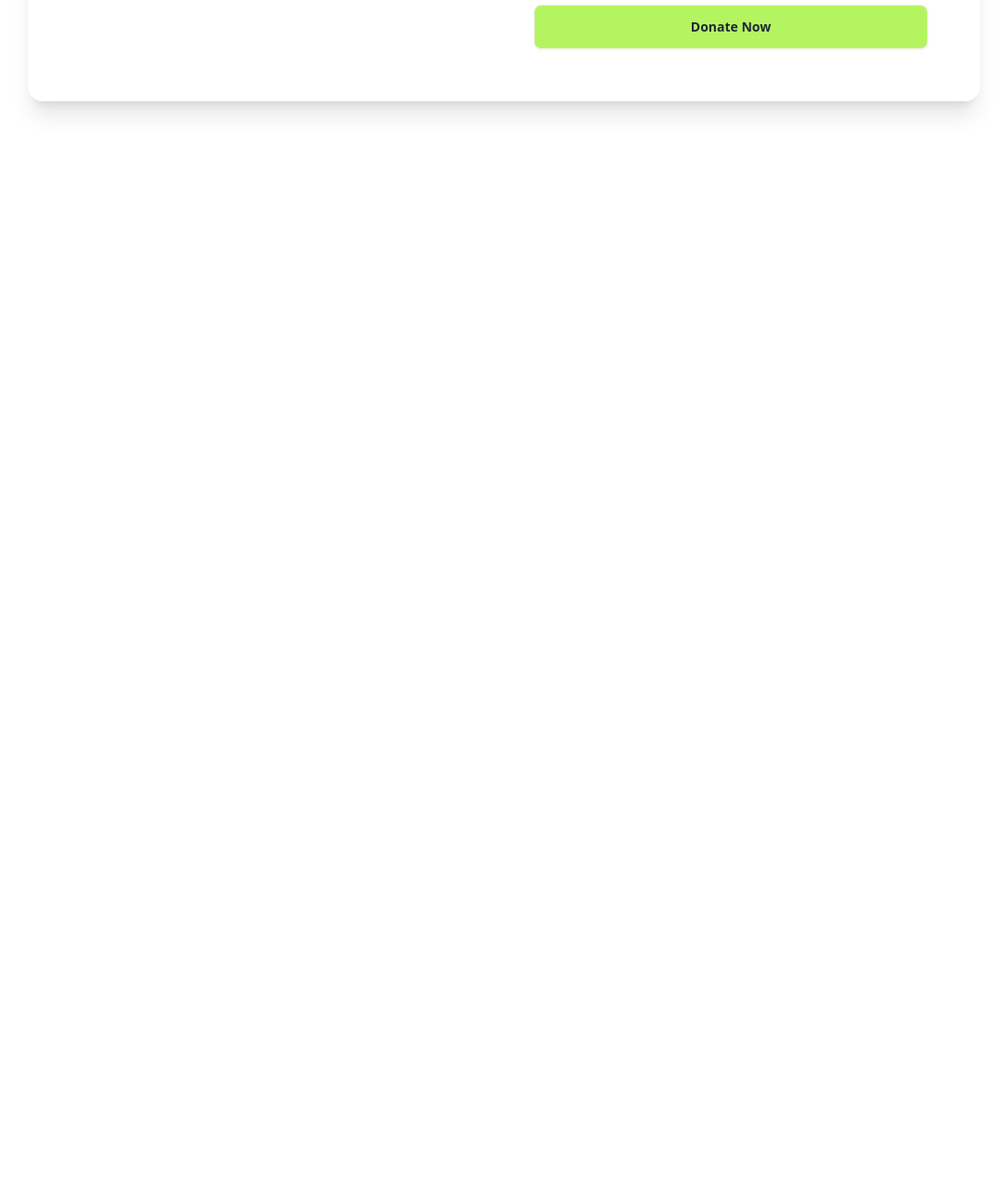
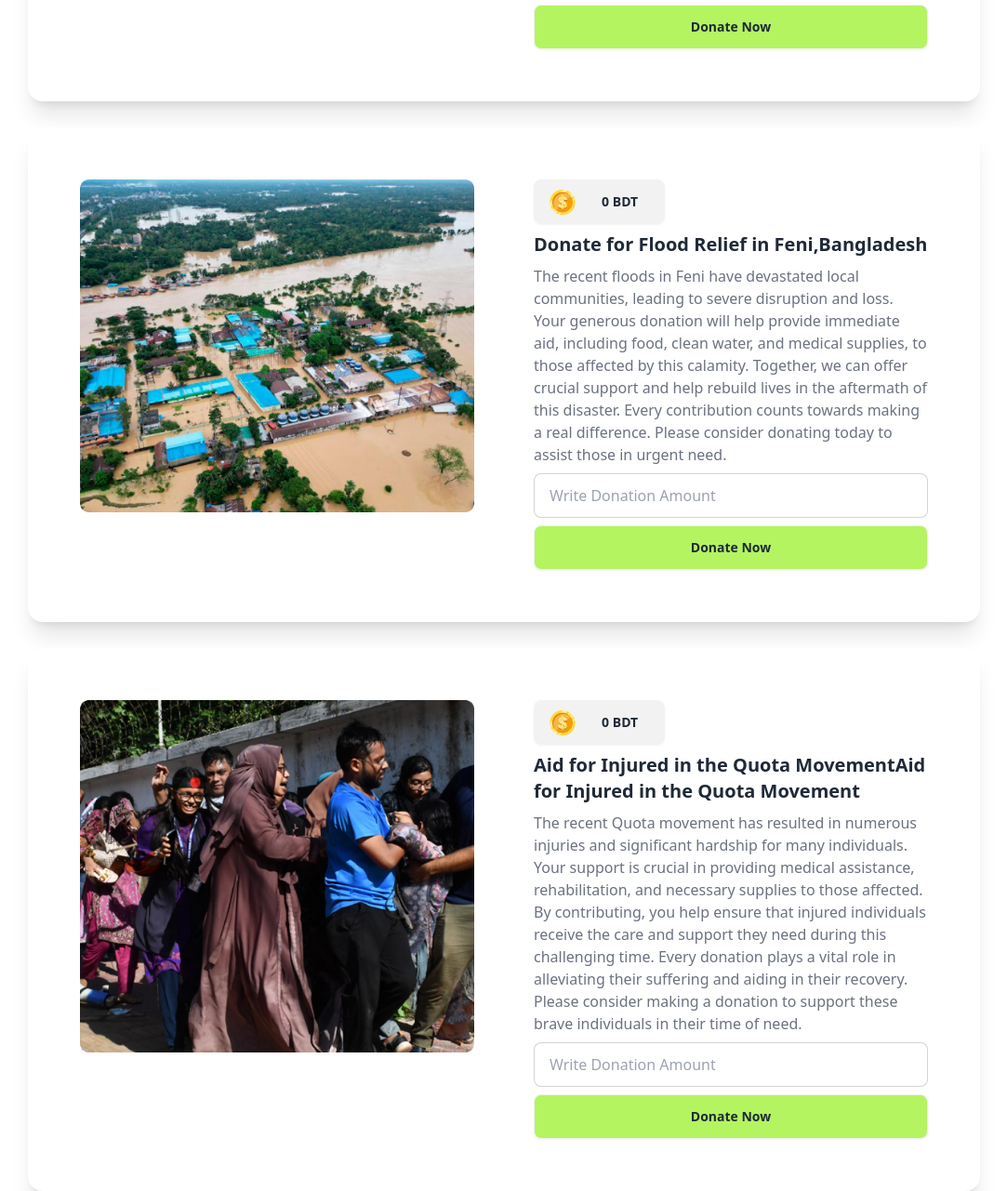
Before and after one commit to SifatSararChistee/donate-bd, a plain HTML site: page index.html in a window 1280 px wide. Shown: the part 528-1809 px from the top of the page at 93% size, without its empty margins (98-1181 px from the left). Before the commit the page ends 800 px from the top, so only its background shows below. Drawn offline with nearby package versions, Linux system fonts and the light colour scheme.

Commit message:
added three cards

```diff
--- a/index.html
+++ b/index.html
@@ -27,15 +27,17 @@
     </style>
   </head>
   <body class=".lexend-font">
-    <header class="bg-[#F9F7F3] sticky top-0 overflow-hidden">
-      <section class="w-4/5 mx-auto">
+    <header class="bg-[#F9F7F3] sticky top-0 overflow-hidden z-10">
+      <section class="lg:w-4/5 md:w-4/5 mx-auto max-w-screen-lg">
         <div class="navbar">
-          <div class="navbar-start">
+          <div class="navbar-start hidden lg:flex md:flex">
             <button class="btn bg-[#B4F461] px-8 font-bold">Blog</button>
           </div>
           <div class="navbar-center">
             <img src="assets/logo.png" alt="" />
-            <a class="btn btn-ghost text-xl font-bold">Donate Bangladesh</a>
+            <a class="btn btn-ghost text-lg lg:text-xl md:text-xl font-bold"
+              >Donate Bangladesh</a
+            >
           </div>
           <div class="navbar-end">
             <img src="assets/coin.png" alt="" />
@@ -50,15 +52,15 @@
         </section>
       </section>
     </header>
-    <main class="w-4/5 mx-auto">
+    <main class="w-4/5 mx-auto max-w-screen-lg gap-7 flex flex-col">
       <!-- first card -->
       <section>
-        <div class="card lg:card-side bg-base-100 shadow-xl p-6">
-          <div class="w-1/2 p-8">
+        <div class="card lg:card-side bg-base-100 shadow-xl lg:p-6 md:p-6">
+          <div class="w-full lg:w-1/2 md:w-1/2 md:p-8 lg:p-8 p-5">
             <img src="assets/noakhali.png" alt="Album" />
           </div>
-          <div class="card-body w-1/2">
-            <div class="bg-[#1111110D] btn flex-row flex w-1/3">
+          <div class="card-body lg:w-1/2">
+            <div class="bg-[#1111110D] btn flex-row flex lg:w-1/3 md:w-1/3">
               <img src="assets/coin.png" alt="" />
               <p class="font-bold pl-2"><span>0</span> BDT</p>
             </div>
@@ -82,6 +84,74 @@
           </div>
         </div>
       </section>
+      <!-- second card -->
+      <section>
+        <div class="card lg:card-side bg-base-100 shadow-xl lg:p-6 md:p-6">
+          <div class="w-full lg:w-1/2 md:w-1/2 md:p-8 lg:p-8 p-5">
+            <img src="assets/feni.png" alt="Album" />
+          </div>
+          <div class="card-body lg:w-1/2">
+            <div class="bg-[#1111110D] btn flex-row flex lg:w-1/3 md:w-1/3">
+              <img src="assets/coin.png" alt="" />
+              <p class="font-bold pl-2"><span>0</span> BDT</p>
+            </div>
+            <h2 class="card-title font-semibold">
+              Donate for Flood Relief in Feni,Bangladesh
+            </h2>
+            <p class="font-normal text-gray-500">
+              The recent floods in Feni have devastated local communities,
+              leading to severe disruption and loss. Your generous donation will
+              help provide immediate aid, including food, clean water, and
+              medical supplies, to those affected by this calamity. Together, we
+              can offer crucial support and help rebuild lives in the aftermath
+              of this disaster. Every contribution counts towards making a real
+              difference. Please consider donating today to assist those in
+              urgent need.
+            </p>
+            <input
+              type="number"
+              placeholder="Write Donation Amount"
+              class="input input-bordered w-full"
+            />
+            <div class="btn bg-[#B4F461] font-bold">Donate Now</div>
+          </div>
+        </div>
+      </section>
+      <!--third  card -->
+      <section>
+        <div class="card lg:card-side bg-base-100 shadow-xl lg:p-6 md:p-6">
+          <div class="lg:w-1/2 md:w-1/2 md:p-8 lg:p-8 p-5">
+            <img src="assets/quota-protest.png" alt="Album" />
+          </div>
+          <div class="card-body lg:w-1/2">
+            <div class="bg-[#1111110D] btn flex-row flex lg:w-1/3 md:w-1/3">
+              <img src="assets/coin.png" alt="" />
+              <p class="font-bold pl-2"><span>0</span> BDT</p>
+            </div>
+            <h2 class="card-title font-semibold">
+              Aid for Injured in the Quota MovementAid for Injured in the Quota
+              Movement
+            </h2>
+            <p class="font-normal text-gray-500">
+              The recent Quota movement has resulted in numerous injuries and
+              significant hardship for many individuals. Your support is crucial
+              in providing medical assistance, rehabilitation, and necessary
+              supplies to those affected. By contributing, you help ensure that
+              injured individuals receive the care and support they need during
+              this challenging time. Every donation plays a vital role in
+              alleviating their suffering and aiding in their recovery. Please
+              consider making a donation to support these brave individuals in
+              their time of need.
+            </p>
+            <input
+              type="number"
+              placeholder="Write Donation Amount"
+              class="input input-bordered w-full"
+            />
+            <div class="btn bg-[#B4F461] font-bold">Donate Now</div>
+          </div>
+        </div>
+      </section>
     </main>
   </body>
 </html>
```
